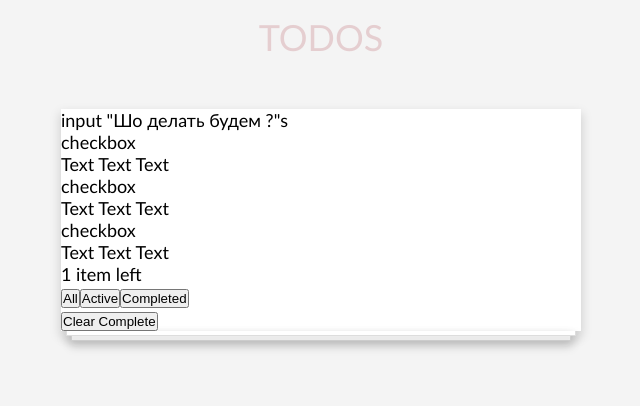
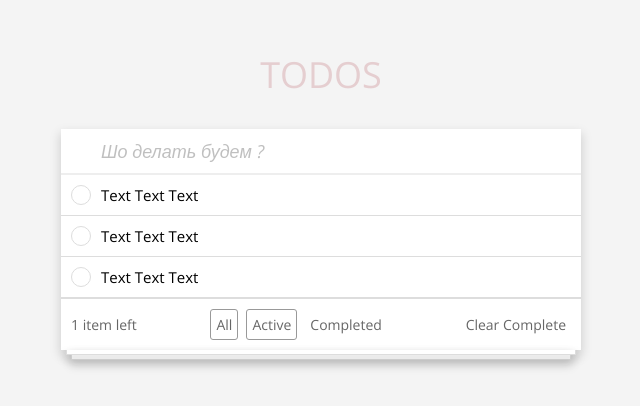
Before and after one commit to jhasuev/react-learnign-todo, a React (Create React App) app: page / in a window 1280 px wide. Shown: the top 406 px of the page, without its empty margins (319-959 px from the left). Built offline with nearby package versions, Linux system fonts and the light colour scheme.

Commit message:
add styles to components

```diff
--- a/public/index.html
+++ b/public/index.html
@@ -4,6 +4,10 @@
     <meta charset="utf-8" />
     <meta name="viewport" content="width=device-width, initial-scale=1" />
     <meta name="theme-color" content="#000000" />
+    <link rel="preconnect" href="https://fonts.googleapis.com">
+    <link rel="preconnect" href="https://fonts.gstatic.com" crossorigin>
+    <link href="https://fonts.googleapis.com/css2?family=Open+Sans:ital,wght@0,300;1,300&display=swap"
+      rel="stylesheet">
     <title>React App</title>
   </head>
   <body>
--- a/src/components/Todos/TodoItem/TodoItem.css
+++ b/src/components/Todos/TodoItem/TodoItem.css
@@ -0,0 +1,12 @@
+.todo-item {
+  padding: 10px;
+  display: flex;
+}
+
+.todo-item__radio {
+  margin-right: 10px;
+}
+
+.todo-item__text {
+  font-size: 15px;
+}
--- a/src/components/Todos/TodoItem/TodoItem.jsx
+++ b/src/components/Todos/TodoItem/TodoItem.jsx
@@ -1,11 +1,11 @@
-import RadioButton from '../../common/RadioButton/RadioButton'
+import Checkbox from '../../common/Checkbox/Checkbox'
 import './TodoItem.css'
 
 const TodoItem = () => {
   return (
     <div className='todo-item'>
       <div className='todo-item__radio'>
-        <RadioButton />
+        <Checkbox />
       </div>
 
       <div className="todo-item__text">
--- a/src/components/Todos/Todos.css
+++ b/src/components/Todos/Todos.css
@@ -30,3 +30,33 @@
   bottom: -10px;
   z-index: -2;
 }
+
+.todos__text-field {
+  border-bottom: 2px solid #eee;
+  padding-left: 30px;
+}
+
+.todos__list-item {
+  border-bottom: 1px solid #ddd;
+}
+.todos__list-item:last-child {
+  border-bottom: none;
+}
+
+.todos__footer {
+  display: flex;
+  justify-content: space-between;
+  align-items: center;
+  padding: 10px;
+
+  border-top: 2px solid #ddd;
+}
+
+.todos__footer-left-items-text {
+  font-size: 14px;
+  color: #666;
+}
+
+.todos__footer-navbar-item {
+  margin: 0 4px;
+}
--- a/src/components/Todos/Todos.jsx
+++ b/src/components/Todos/Todos.jsx
@@ -5,24 +5,32 @@ import TodoItem from './TodoItem/TodoItem'
 const Todos = () => {
   return (
     <div className='todos'>
-      <InputField />
+      <div className="todos__text-field">
+        <InputField />
+      </div>
 
       <div className='todos__list'>
-        <TodoItem />
-        <TodoItem />
-        <TodoItem />
+        <div className="todos__list-item">
+          <TodoItem />
+        </div>
+        <div className="todos__list-item">
+          <TodoItem />
+        </div>
+        <div className="todos__list-item">
+          <TodoItem />
+        </div>
       </div>
 
 
-      <div className="footer">
-        <div className="footer__left-items-text">
+      <div className="todos__footer">
+        <div className="todos__footer-left-items-text">
           1 item left
         </div>
 
-        <div className="footer__navbar">
-          <button className='footer__navbar-item btn btn--bordered'>All</button>
-          <button className='footer__navbar-item btn btn--bordered'>Active</button>
-          <button className='footer__navbar-item btn'>Completed</button>
+        <div className="todos__footer-navbar">
+          <button className='todos__footer-navbar-item btn btn--bordered'>All</button>
+          <button className='todos__footer-navbar-item btn btn--bordered'>Active</button>
+          <button className='todos__footer-navbar-item btn'>Completed</button>
         </div>
 
         <button className='btn'>Clear Complete</button>
--- /dev/null
+++ b/src/components/common/Checkbox/Checkbox.css
@@ -0,0 +1,52 @@
+.checkbox {
+  position: relative;
+  display: block;
+  width: 20px;
+  height: 20px;
+
+  cursor: pointer;
+}
+
+.checkbox__field {
+  position: absolute;
+  left: 3px;
+  top: 3px;
+  opacity: 0;
+  visibility: hidden;
+}
+
+.checkbox__icon {
+  width: 100%;
+  height: 100%;
+
+  border-radius: 50%;
+  border: 1px solid #ddd;
+  transition: border-color 300ms;
+}
+
+.checkbox__icon:after {
+  content: "";
+  position: absolute;
+
+  left: 4px;
+  top: 6px;
+  transform: rotate(-50deg);
+
+  border: 1px solid #78BDAF;
+  border-top: none;
+  border-right: none;
+
+  width: 12px;
+  height: 5px;
+
+  opacity: 0;
+  transition: opacity 300ms;
+}
+
+.checkbox__field:checked ~ .checkbox__icon {
+  border-color: #78BDAF;
+}
+
+.checkbox__field:checked ~ .checkbox__icon:after {
+  opacity: 1;
+}
--- /dev/null
+++ b/src/components/common/Checkbox/Checkbox.jsx
@@ -0,0 +1,12 @@
+import './Checkbox.css'
+
+const Checkbox = () => {
+  return (
+    <label className='checkbox'>
+      <input type="checkbox" className="checkbox__field" />
+      <div className="checkbox__icon"></div>
+    </label>
+  )
+}
+
+export default Checkbox
--- a/src/components/common/InputField/InputField.css
+++ b/src/components/common/InputField/InputField.css
@@ -0,0 +1,17 @@
+.input-field {}
+
+.input-field__input {
+  border: none;
+  display: block;
+  width: 100%;
+  padding: 10px;
+  outline: none;
+
+  color: rgba(0, 0, 0, .75);
+  font-size: 18px;
+}
+
+::placeholder {
+  font-style: italic;
+  color: rgba(0,0,0,.25);
+}
--- a/src/components/common/InputField/InputField.jsx
+++ b/src/components/common/InputField/InputField.jsx
@@ -3,7 +3,7 @@ import './InputField.css'
 const InputField = () => {
   return (
     <div className='input-field'>
-      input "Шо делать будем ?"s
+      <input className='input-field__input' type="text" placeholder="Шо делать будем ?" />
     </div>
   )
 }
--- a/src/components/common/RadioButton/RadioButton.jsx
+++ /dev/null
@@ -1,11 +0,0 @@
-import './RadioButton.css'
-
-const RadioButton = () => {
-  return (
-    <div className='radio-button'>
-      checkbox
-    </div>
-  )
-}
-
-export default RadioButton
--- a/src/styles/App.css
+++ b/src/styles/App.css
@@ -1,6 +1,7 @@
 * {
   padding: 0;
   margin: 0;
+  font-family: inherit;
 }
 
 *:before,
@@ -10,7 +11,8 @@
 }
 
 body {
-  font-family: 'Trebuchet MS', 'Lucida Sans Unicode', 'Lucida Grande', 'Lucida Sans', Arial, sans-serif;
+  font-family: 'Open Sans', sans-serif;
+  font-weight: 300;
   font-size: 18px;
 }
 
@@ -18,6 +20,7 @@ body {
   background-color: #F4F4F4;
   min-height: 100vh;
   padding: 15px;
+  padding-top: 50px;
 }
 
 .app__title {
@@ -27,5 +30,19 @@ body {
 }
 
 .app__todos {
-  margin-top: 50px;
+  margin-top: 30px;
 }
+
+.btn {
+  padding: 5px 5px;
+  font-size: 14px;
+  color: #666;
+  border: none;
+  background-color: transparent;
+  cursor: pointer;
+}
+
+.btn--bordered {
+  border: 1px solid #999;
+  border-radius: 3px;
+}
```
Also changed, not shown: src/components/common/RadioButton/RadioButton.css (deleted).
